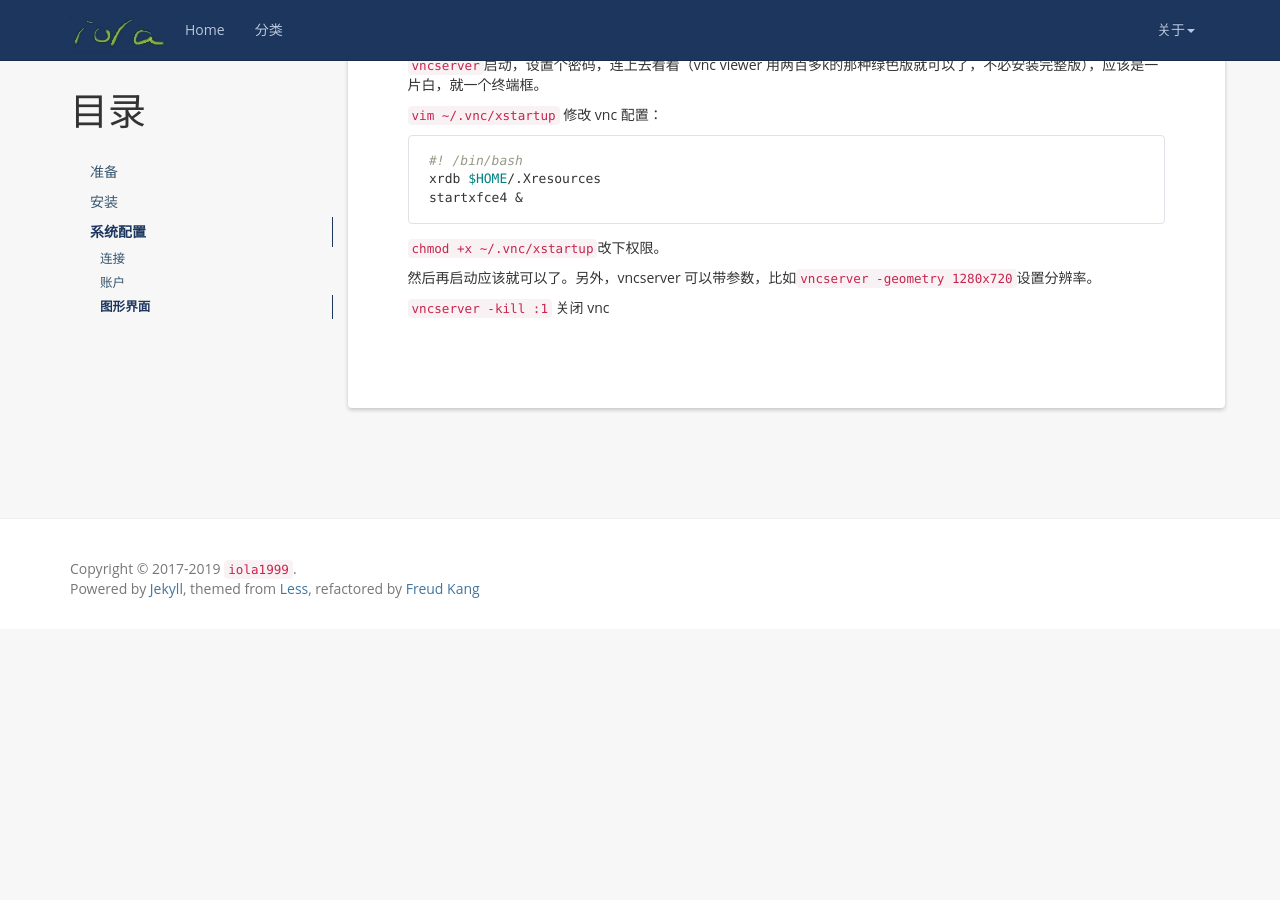
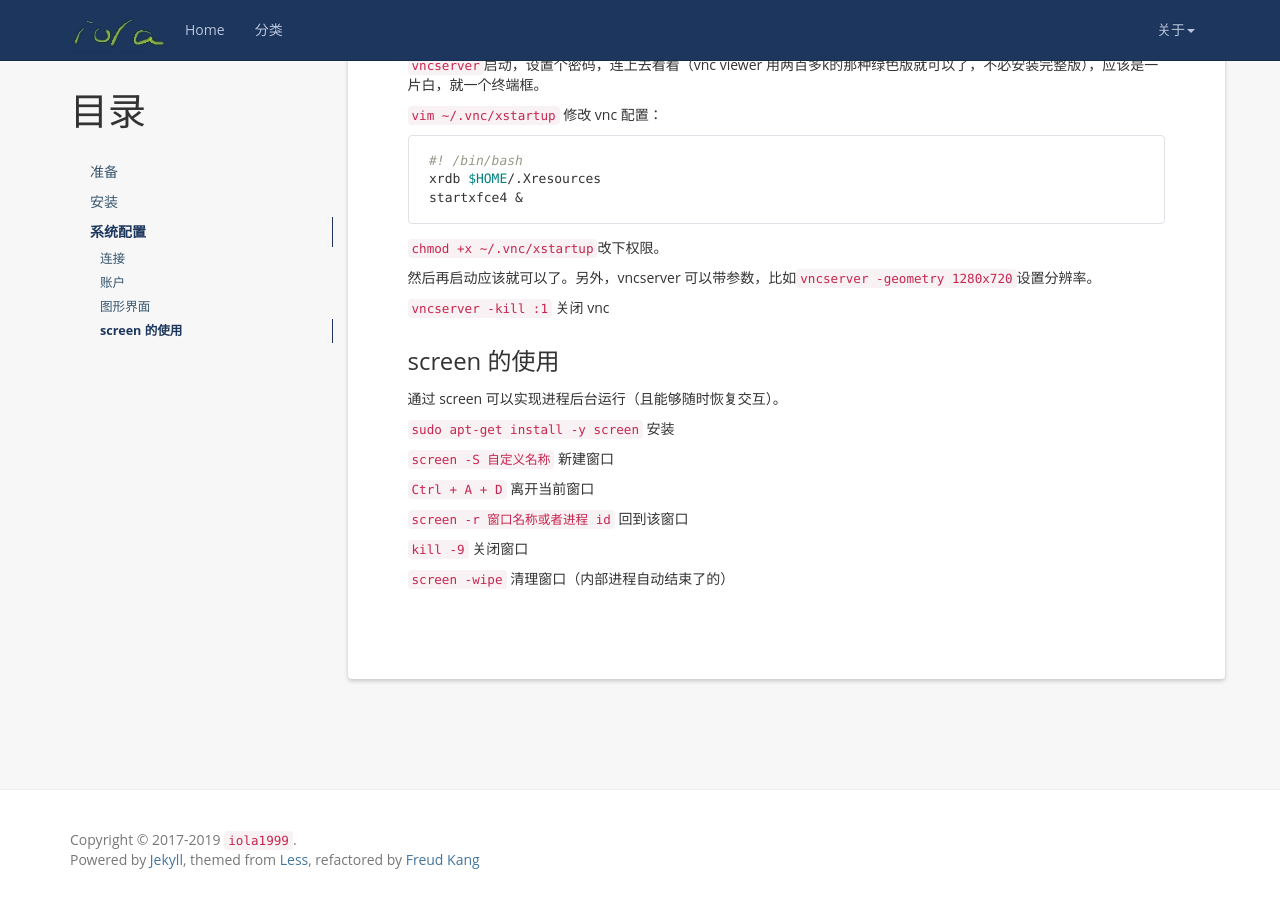
Before and after one commit to iola1999/iola1999.github.io, a Jekyll site: the page built from _posts/2019-05-04-Run-Ubuntu-On-Android-Phone.markdown, in a window 1280 px wide and 900 px high, scrolled down 1384 px. Built offline with Jekyll 4.4.1, drawn with Linux system fonts in a browser that asks for light colours; nearby versions of some CDN libraries; before the commit the page ends 2013 px from its top, so only the background shows below that.

Commit message:
加上screen用法

```diff
--- a/_posts/2019-05-04-Run-Ubuntu-On-Android-Phone.markdown
+++ b/_posts/2019-05-04-Run-Ubuntu-On-Android-Phone.markdown
@@ -89,3 +89,19 @@ startxfce4 &
 然后再启动应该就可以了。另外，vncserver 可以带参数，比如`vncserver -geometry 1280x720`设置分辨率。
 
 `vncserver -kill :1` 关闭 vnc
+
+### screen 的使用
+
+通过 screen 可以实现进程后台运行（且能够随时恢复交互）。
+
+`sudo apt-get install -y screen` 安装
+
+`screen -S 自定义名称` 新建窗口
+
+`Ctrl + A + D` 离开当前窗口
+
+`screen -r 窗口名称或者进程 id` 回到该窗口
+
+`kill -9` 关闭窗口
+
+`screen -wipe` 清理窗口（内部进程自动结束了的）
```
